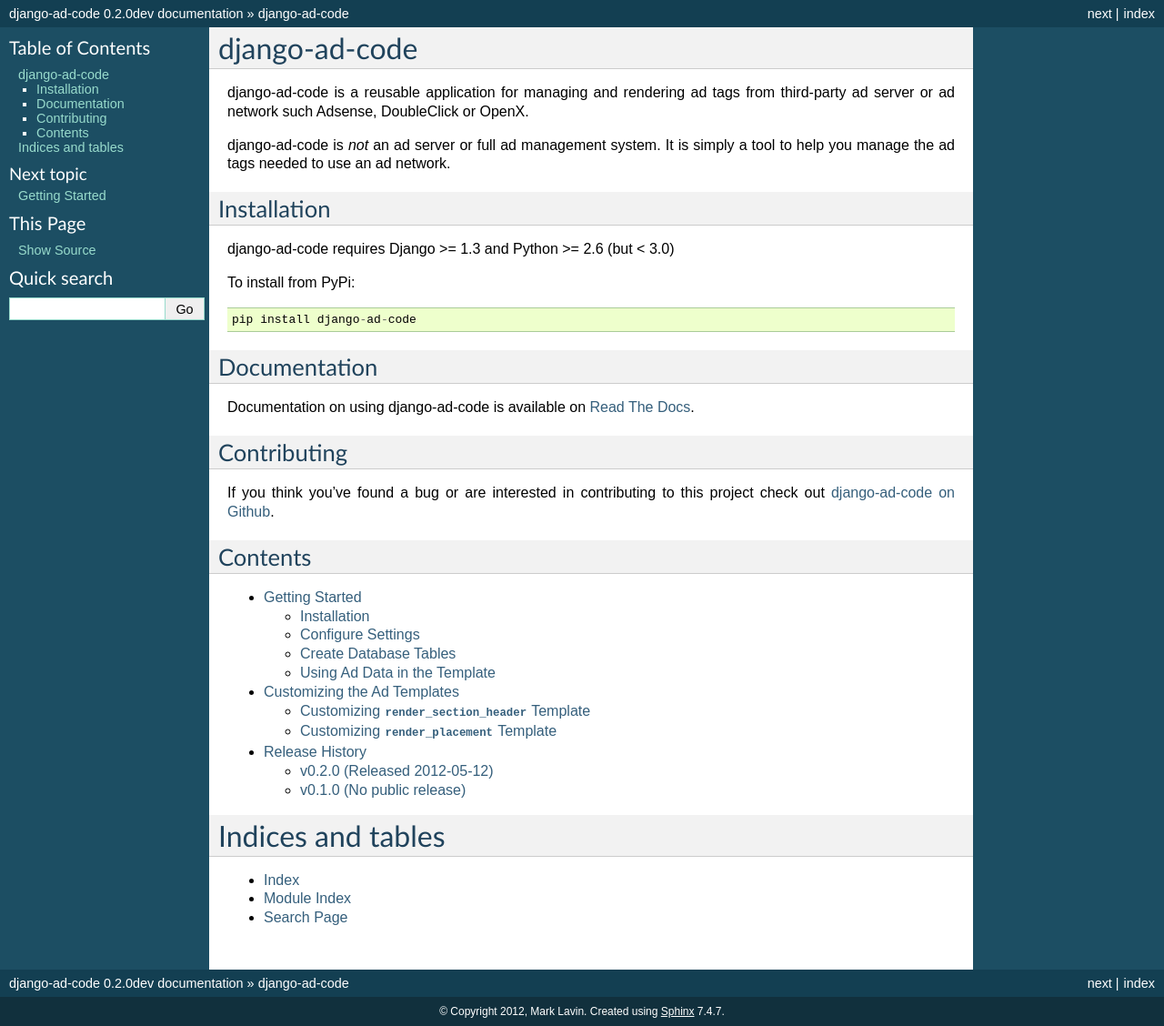
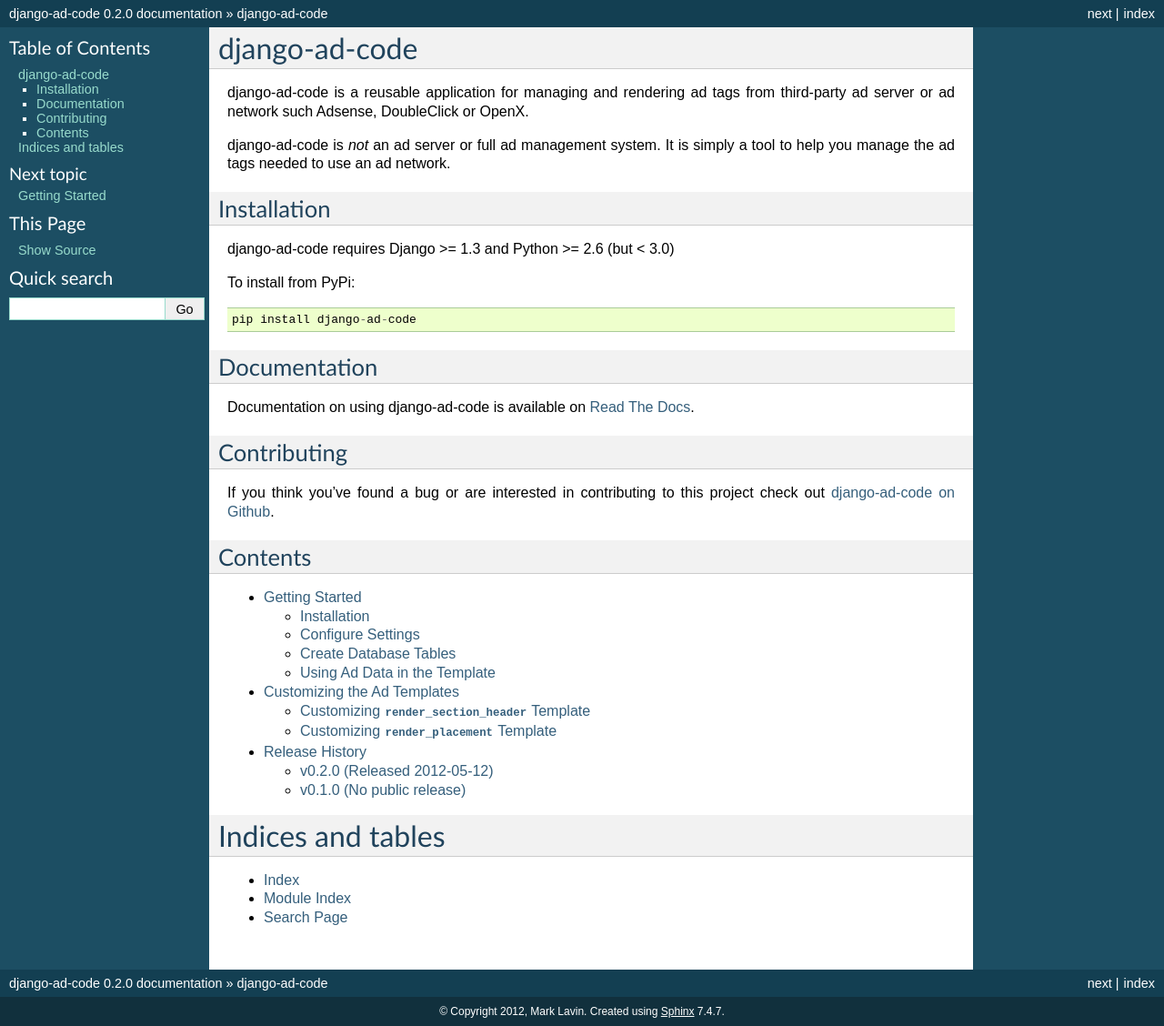
Before and after one commit to mlavin/django-ad-code, a Sphinx documentation site: the page built from docs/index.rst, in a window 1280 px wide. Shown: the whole page at 91% size. Built offline with Sphinx 7.4.7, drawn with Linux system fonts in a browser that asks for light colours.

Commit message:
Version bump.

```diff
--- a/adcode/__init__.py
+++ b/adcode/__init__.py
@@ -3,4 +3,4 @@
 from ad networks or exchanges such Adsense, DoubleClick or OpenX.
 """
 
-__version__ = '0.2.0dev'
+__version__ = '0.2.0'
--- a/docs/conf.py
+++ b/docs/conf.py
@@ -50,7 +50,7 @@
 # The short X.Y version.
 version = '0.2'
 # The full version, including alpha/beta/rc tags.
-release = '0.2.0dev'
+release = '0.2.0'
 
 # The language for content autogenerated by Sphinx. Refer to documentation
 # for a list of supported languages.
```
